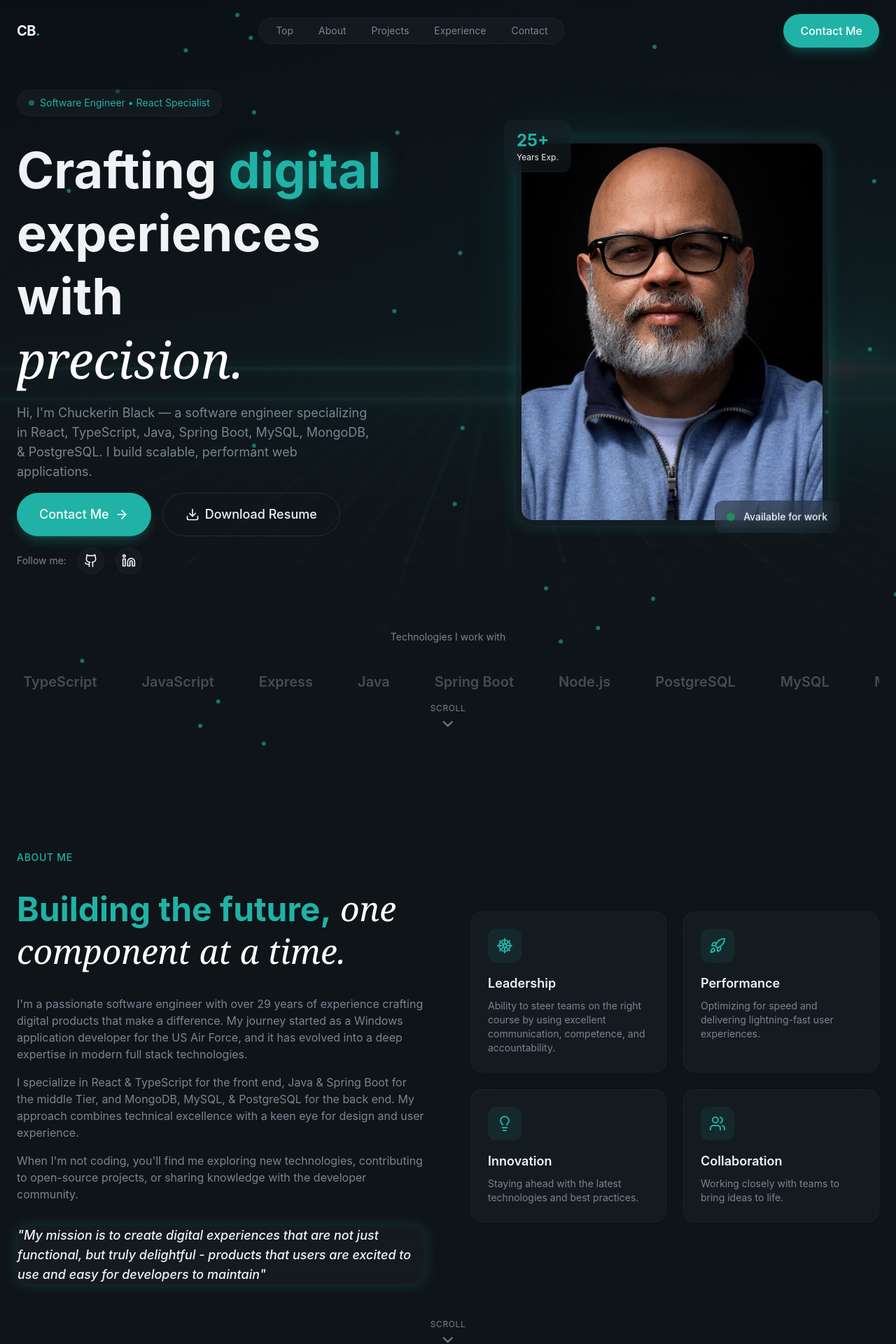
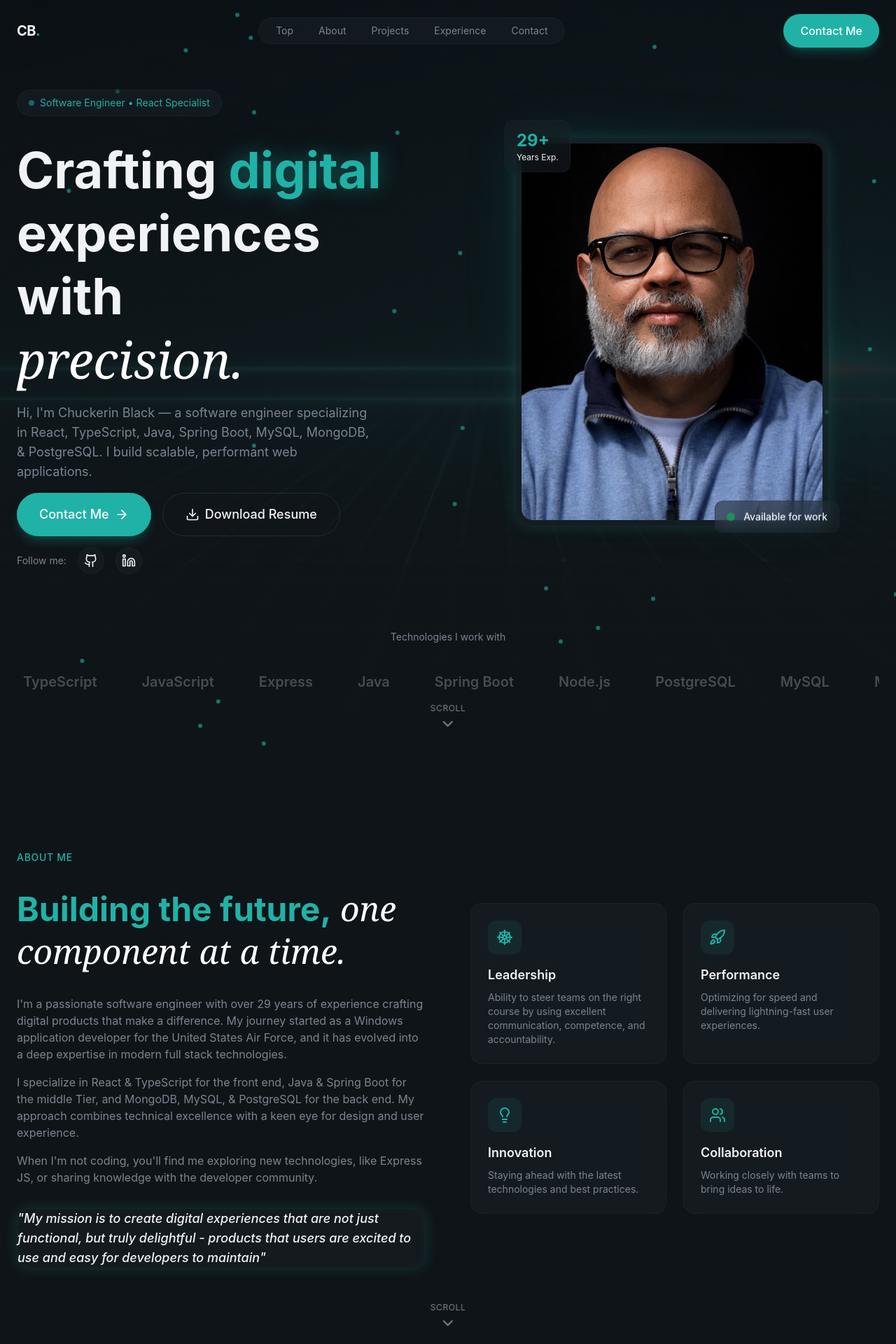
Before and after one commit to chuckerin/personal-portfolio, a React (Vite) app: page / in a window 1280 px wide. Shown: the top 1920 px of the page at 70% size. Built offline with nearby package versions, Linux system fonts and the light colour scheme.

Commit message:
cleaned up css and wording.  updated resume

```diff
--- a/src/components/Button.tsx
+++ b/src/components/Button.tsx
@@ -1,27 +1,29 @@
 interface ButtonProps extends React.ButtonHTMLAttributes<HTMLButtonElement> {
   className?: string;
-  size?: "sm" | "default" | "lg";
+  size?: 'sm' | 'default' | 'lg';
   children: React.ReactNode;
 }
 
 export const Button = ({
-  className = "",
-  size = "default",
+  className = '',
+  size = 'default',
   children,
   ...props
 }: ButtonProps) => {
   const baseClasses =
-    "relative overflow-hidden rounded-full font-medium focus:outline-none focus-visible:ring-2 focus-visible:ring-primary bg-primary text-primary-foreground hover:bg-primary/90 shadow-lg shadow-primary/25";
+    'relative overflow-hidden rounded-full font-medium focus:outline-none ' +
+    'focus-visible:ring-2 focus-visible:ring-primary bg-primary ' +
+    'text-primary-foreground hover:bg-primary/90 shadow-lg shadow-primary/25';
 
   const sizeClasses = {
-    sm: "px-4 py-2 text-sm",
-    default: "px-6 py-3 text-base",
-    lg: "px-8 py-4 text-lg",
+    sm: 'px-4 py-2 text-sm',
+    default: 'px-6 py-3 text-base',
+    lg: 'px-8 py-4 text-lg',
   };
   const classes = `${baseClasses} ${sizeClasses[size]} ${className}`;
   return (
     <button className={classes} {...props}>
-      <span className="relative flex items-center justify-center gap-2">
+      <span className='relative flex items-center justify-center gap-2'>
         {children}
       </span>
     </button>
--- a/src/sections/About.tsx
+++ b/src/sections/About.tsx
@@ -24,9 +24,9 @@ export const About = () => {
               <p>
                 I'm a passionate software engineer with over 29 years of
                 experience crafting digital products that make a difference. My
-                journey started as a Windows application developer for the US
-                Air Force, and it has evolved into a deep expertise in modern
-                full stack technologies.
+                journey started as a Windows application developer for the
+                United States Air Force, and it has evolved into a deep
+                expertise in modern full stack technologies.
               </p>
               <p>
                 I specialize in React & TypeScript for the front end, Java &
@@ -36,8 +36,8 @@ export const About = () => {
               </p>
               <p>
                 When I'm not coding, you'll find me exploring new technologies,
-                contributing to open-source projects, or sharing knowledge with
-                the developer community.
+                like Express JS, or sharing knowledge with the developer
+                community.
               </p>
             </div>
             <div className='glass rounded-2xl p6 glow-border animate-fade-in animation-delay-300'>
--- a/src/sections/Contact.tsx
+++ b/src/sections/Contact.tsx
@@ -112,7 +112,8 @@ export const Contact = () => {
                   onChange={(e) =>
                     setFormData({ ...formData, name: e.target.value })
                   }
-                  className='w-full px-4 py-3 bg-surface rounded-xl border border-border focus:border-primary focus:ring-1 focus:ring-primary outline-none transition-all'
+                  className='w-full px-4 py-3 bg-surface rounded-xl border border-border focus:border-primary
+                    focus:ring-1 focus:ring-primary outline-none transition-all'
                 />
               </div>
 
@@ -131,7 +132,8 @@ export const Contact = () => {
                   onChange={(e) =>
                     setFormData({ ...formData, email: e.target.value })
                   }
-                  className='w-full px-4 py-3 bg-surface rounded-xl border border-border focus:border-primary focus:ring-1 focus:ring-primary outline-none transition-all'
+                  className='w-full px-4 py-3 bg-surface rounded-xl border border-border focus:border-primary
+                    focus:ring-1 focus:ring-primary outline-none transition-all'
                 />
               </div>
 
@@ -150,7 +152,8 @@ export const Contact = () => {
                     setFormData({ ...formData, message: e.target.value })
                   }
                   placeholder='Your message...'
-                  className='w-full px-4 py-3 bg-surface rounded-xl border border-border focus:border-primary focus:ring-1 focus:ring-primary outline-none transition-all resize-none'
+                  className='w-full px-4 py-3 bg-surface rounded-xl border border-border focus:border-primary
+                    focus:ring-1 focus:ring-primary outline-none transition-all resize-none'
                 />
               </div>
 
@@ -180,9 +183,9 @@ export const Contact = () => {
                      }`}
                 >
                   {submitStatus.type === 'success' ? (
-                    <CheckCircle className='w-5 h-5 flex-shrink-0' />
+                    <CheckCircle className='w-5 h-5 shrink-0' />
                   ) : (
-                    <AlertCircle className='w-5 h-5 flex-shrink-0' />
+                    <AlertCircle className='w-5 h-5 shrink-0' />
                   )}
                   <p className='text-sm'>{submitStatus.message}</p>
                 </div>
@@ -203,7 +206,10 @@ export const Contact = () => {
                     href={item.href}
                     className='flex items-center gap-4 p-4 rounded-xl hover:bg-surface transition-colors group'
                   >
-                    <div className='w-12 h-12 rounded-xl bg-primary/10 flex items-center justify-center group-hover:bg-primary/20 transition-colors'>
+                    <div
+                      className='w-12 h-12 rounded-xl bg-primary/10 flex items-center justify-center
+                      group-hover:bg-primary/20 transition-colors'
+                    >
                       <item.icon className='w-5 h-5 text-primary' />
                     </div>
                     <div>
--- a/src/sections/Experience.tsx
+++ b/src/sections/Experience.tsx
@@ -43,7 +43,10 @@ export const Experience = () => {
 
         {/* Timeline */}
         <div className='relative'>
-          <div className='timeline-glow absolute left-0 md:left-1/2 top-0 bottom-0 w-[2px] bg-gradient-to-b from-primary/70 via-primary/30 to-transparent md:-translate-x-1/2 shadow-[0_0_25px_rgba(32,178,166,0.8)]' />
+          <div
+            className='timeline-glow absolute left-0 md:left-1/2 top-0 bottom-0 w-0.5 bg-linear-to-b
+            from-primary/70 via-primary/30 to-transparent md:-translate-x-1/2 shadow-[0_0_25px_rgba(32,178,166,0.8)]'
+          />
 
           {/* Experience Items */}
           <div className='space-y-12'>
@@ -54,7 +57,10 @@ export const Experience = () => {
                 style={{ animationDelay: `${(idx + 1) * 150}ms` }}
               >
                 {/* Timeline Dot */}
-                <div className='absolute left-0 md:left-1/2 top-0 w-3 h-3 bg-primary rounded-full -translate-x-1/2 ring-4 ring-background z-10'>
+                <div
+                  className='absolute left-0 md:left-1/2 top-0 w-3 h-3 bg-primary rounded-full
+                  -translate-x-1/2 ring-4 ring-background z-10'
+                >
                   {exp.current && (
                     <span className='absolute inset-0 rounded-full bg-primary animate-ping opacity-75' />
                   )}
--- a/src/sections/Hero.tsx
+++ b/src/sections/Hero.tsx
@@ -23,13 +23,12 @@ export const Hero = () => {
           alt='Hero background image'
           className='w-full h-full object-cover opacity-40'
         />
-        <div className='absolute inset-0 bg-gradient-to-b from-background/20 via-background/80 to-background' />
+        <div className='absolute inset-0 bg-linear-to-b from-background/20 via-background/80 to-background' />
       </div>
 
       {/* Green Dots */}
       <div className='absolute inset-0 overflow-hidden pointer-events-none'>
         {randos.map((rando, i) => {
-          // console.log(rando * 100);
           return (
             <div
               className='absolute w-1.5 h-1.5 rounded-full opacity-60'
@@ -115,7 +114,7 @@ export const Hero = () => {
             <div className='relative max-w-md mx-auto'>
               <div
                 className='absolute inset-0
-                  rounded-3xl bg-gradient-to-br
+                  rounded-3xl bg-linear-to-br
                   from-primary/30 via-transparent
                   to-primary/10 blur-2xl animate-pulse'
               />
@@ -123,7 +122,7 @@ export const Hero = () => {
                 <img
                   src='/hero.png'
                   alt='Chuckerin Black'
-                  className='w-full aspect-[4/5] object-cover rounded-2xl'
+                  className='w-full aspect-4/5 object-cover rounded-2xl'
                 />
 
                 {/* Floating Badge */}
@@ -138,7 +137,7 @@ export const Hero = () => {
 
                 {/* Stats Badge */}
                 <div className='absolute -top-4 -left-4 glass rounded-xl px-4 py-3 animate-float animation-delay-500'>
-                  <div className='text-2xl font-bold text-primary'>25+</div>
+                  <div className='text-2xl font-bold text-primary'>29+</div>
                   <div className='text-xs text-muted-forground'>Years Exp.</div>
                 </div>
               </div>
--- a/src/sections/Projects.tsx
+++ b/src/sections/Projects.tsx
@@ -43,11 +43,14 @@ export const Projects = () => {
                 />
                 <div
                   className='absolute inset-0
-                  bg-gradient-to-t from-card via-card/50
+                  bg-linear-to-t from-card via-card/50
                   to-transparent opacity-60'
                 />
                 {/* Overlay Links */}
-                <div className='absolute inset-0 flex items-center justify-center gap-4 opacity-0 group-hover:opacity-100 transition-opacity duration-300'>
+                <div
+                  className='absolute inset-0 flex items-center justify-center
+                  gap-4 opacity-0 group-hover:opacity-100 transition-opacity duration-300'
+                >
                   <a
                     href={project.link}
                     target='_blank'
@@ -85,7 +88,9 @@ export const Projects = () => {
                   {project.tags.map((tag, tagIdx) => (
                     <span
                       key={tagIdx}
-                      className='px-4 py-1.5 rounded-full bg-surface text-xs font-medium border border-border/50 text-muted-foreground hover:border-primary/50 hover:text-primary transition-all duration-300'
+                      className='px-4 py-1.5 rounded-full bg-surface text-xs font-medium border
+                      border-border/50 text-muted-foreground hover:border-primary/50
+                      hover:text-primary transition-all duration-300'
                     >
                       {tag}
                     </span>
@@ -113,7 +118,8 @@ export const Projects = () => {
       >
         <a
           href='#experience'
-          className='flex flex-col items-center gap-2 text-muted-foreground hover:text-primary transition-colors group'
+          className='flex flex-col items-center gap-2 text-muted-foreground
+          hover:text-primary transition-colors group'
         >
           <span className='text-xs uppercase tracking-wider'>Scroll</span>
           <ChevronDown className='w-6 h-6 animate-bounce' />
--- a/src/sections/Testimonials.tsx
+++ b/src/sections/Testimonials.tsx
@@ -21,7 +21,7 @@ export const Testimonials = () => {
     <section id='testimonials' className='py-32 relative overflow-hidden'>
       <div
         className='absolute top-1/2 left-1/2
-       w-[800px] h-[800px] bg-primary/5
+       w-200 h-200 bg-primary/5
         rounded-full blur-3xl -translate-x-1/2 -translate-y-1/2'
       />
       <div
```
Also changed, not shown: src/layout/Footer.tsx (+0 -13 lines), 1 other file (tests, documents, lock files or other folders).
